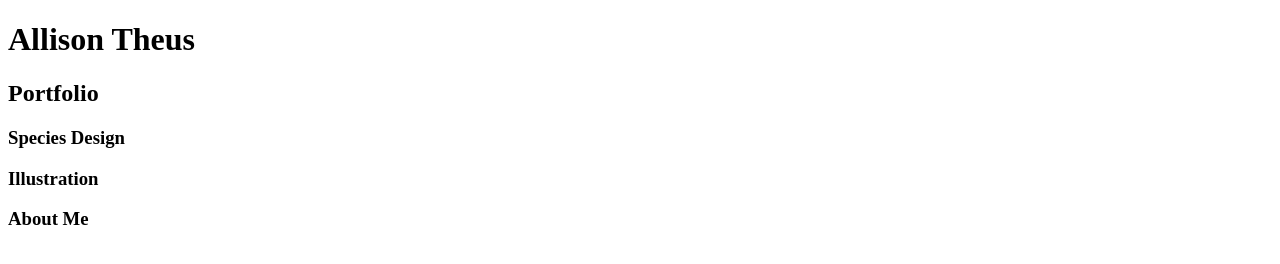
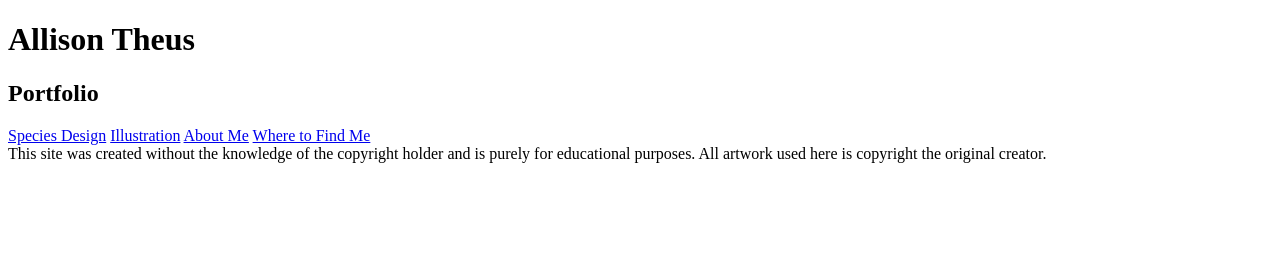
Before and after one commit to necropocene/DeviantArtArtistPortfolioAllisonTheus, a plain HTML site: page index.html in a window 1280 px wide. Drawn offline with Linux system fonts and the light colour scheme.

Commit message:
linkssettingup

```diff
--- a/index.html
+++ b/index.html
@@ -7,8 +7,14 @@
         <!-- the content of your page goes here-->
         <h1>Allison Theus</h1>
         <h2>Portfolio</h2>
-        <h3>Species Design</h3>
-        <h3>Illustration</h3>
-        <h3>About Me</h3>
+        <a href="speciesdesign.html">Species Design</a>
+        <a href="illustration.html">Illustration</a>
+        <a href="aboutme.html">About Me</a>
+        <a href="contact.html">Where to Find Me</a>
+
+
+
+
+        <article>This site was created without the knowledge of the copyright holder and is purely for educational purposes. All artwork used here is copyright the original creator.</article>
     </body>
 </html>
```
